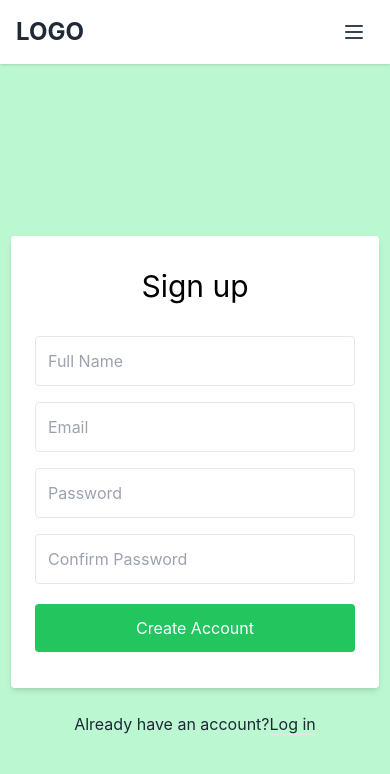
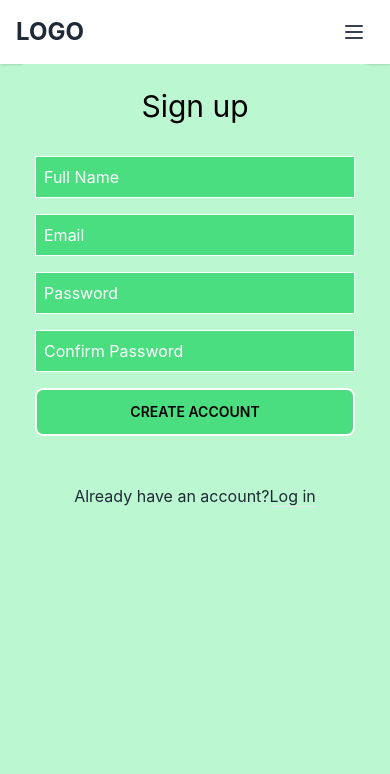
Before and after one commit to stone-com/MERN-social-media-blog, a React (Create React App) app in the folder frontend/: page /register in a window 390 px wide. Shown: the top 774 px of the page. Built offline with nearby package versions, Linux system fonts and the light colour scheme.

Commit message:
LogIn and Signup forms styled to match the theme

```diff
--- a/frontend/src/pages/Login.jsx
+++ b/frontend/src/pages/Login.jsx
@@ -43,13 +43,13 @@ const Login = () => {
       <div class='container max-w-sm mx-auto flex-1 flex flex-col items-center sm:justify-center px-2'>
         <form
           onSubmit={handleSubmit}
-          class='bg-green-200 px-6 py-6 rounded-2xl sm:shadow-md text-black w-full sm: border-green-600 sm:border-4 '
+          className='w-full px-6 py-6 text-black bg-green-200 border-green-600 rounded-2xl sm:shadow-md sm: sm:border-4 '
         >
           <h1 class='mb-8 text-3xl text-center'>Log In</h1>
 
           <input
             type='email'
-            class='p-2 mb-4 placeholder-white bg-green-400 border border-white outline-lg none rounded- title-lg w-full'
+            className='w-full p-2 mb-4 placeholder-white bg-green-400 border border-white outline-lg none rounded- title-lg'
             name='email'
             placeholder='Email'
             value={email}
@@ -58,7 +58,7 @@ const Login = () => {
 
           <input
             type='password'
-            class='p-2 mb-4 placeholder-white bg-green-400 border border-white outline-lg none rounded- title-lg w-full'
+            className='w-full p-2 mb-4 placeholder-white bg-green-400 border border-white outline-lg none rounded- title-lg'
             name='password'
             placeholder='Password'
             value={password}
@@ -67,7 +67,7 @@ const Login = () => {
 
           <button
             type='submit'
-            class=' text-black bg-green-400 border-2 border-white btn hover:bg-green-600 w-full'
+            className='w-full text-black bg-green-400 border-2 border-white  btn hover:bg-green-600'
           >
             Log In
           </button>
--- a/frontend/src/pages/SignUp.jsx
+++ b/frontend/src/pages/SignUp.jsx
@@ -42,16 +42,16 @@ const SignUp = () => {
   };
 
   return (
-    <div class='bg-grey-lighter min-h-screen flex flex-col'>
-      <div class='container max-w-sm mx-auto flex-1 flex flex-col items-center justify-center px-2'>
+    <div class='min-h-screen flex flex-col'>
+      <div class='container max-w-sm mx-auto flex-1 flex flex-col items-center sm:justify-center px-2'>
         <form
           onSubmit={handleSubmit}
-          class='bg-white px-6 py-8 rounded shadow-md text-black w-full'
+          className='w-full px-6 py-6 text-black bg-green-200 border-green-600 rounded-2xl sm:shadow-md sm: sm:border-4 '
         >
           <h1 class='mb-8 text-3xl text-center'>Sign up</h1>
           <input
             type='text'
-            class='block border border-grey-light w-full p-3 rounded mb-4'
+            className='w-full p-2 mb-4 placeholder-white bg-green-400 border border-white outline-lg none rounded- title-lg'
             name='name'
             placeholder='Full Name'
             value={name}
@@ -60,7 +60,7 @@ const SignUp = () => {
 
           <input
             type='email'
-            class='block border border-grey-light w-full p-3 rounded mb-4'
+            className='w-full p-2 mb-4 placeholder-white bg-green-400 border border-white outline-lg none rounded- title-lg'
             name='email'
             placeholder='Email'
             value={email}
@@ -69,7 +69,7 @@ const SignUp = () => {
 
           <input
             type='password'
-            class='block border border-grey-light w-full p-3 rounded mb-4'
+            className='w-full p-2 mb-4 placeholder-white bg-green-400 border border-white outline-lg none rounded- title-lg'
             name='password'
             placeholder='Password'
             value={password}
@@ -77,7 +77,7 @@ const SignUp = () => {
           />
           <input
             type='password'
-            class='block border border-grey-light w-full p-3 rounded mb-4'
+            className='w-full p-2 mb-4 placeholder-white bg-green-400 border border-white outline-lg none rounded- title-lg'
             name='confirmPassword'
             placeholder='Confirm Password'
             value={confirmPassword}
@@ -86,7 +86,7 @@ const SignUp = () => {
 
           <button
             type='submit'
-            class='w-full text-center py-3 rounded bg-green-500 text-white hover:bg-green-dark focus:outline-none my-1'
+            className='w-full text-black bg-green-400 border-2 border-white btn hover:bg-green-600'
           >
             Create Account
           </button>
@@ -99,7 +99,7 @@ const SignUp = () => {
               class='no-underline border-b border-blue text-blue'
               href='/login/'
             >
-              Log in
+               Log in
             </a>
           </Link>
         </div>
```
